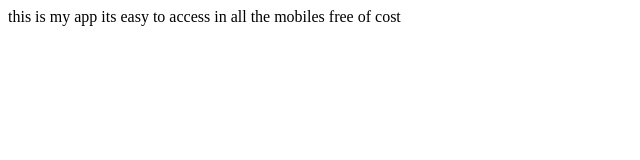
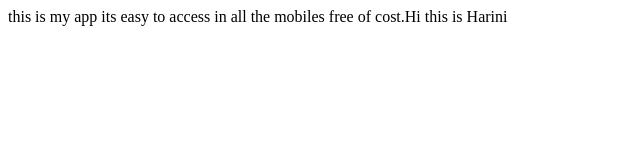
Before and after one commit to afhra/freshersbatch-oct16, a plain HTML site: page index.html in a window 1280 px wide. Shown: the whole page, without its empty margins (0-640 px from the left). Drawn offline with Linux system fonts and the light colour scheme.

Commit message:
Update index.html

```diff
--- a/index.html
+++ b/index.html
@@ -5,6 +5,6 @@
 <body>
 this is my app
 its easy to access in all the mobiles
-free of cost
+free of cost.Hi this is Harini
 </body>
 </html>
```
